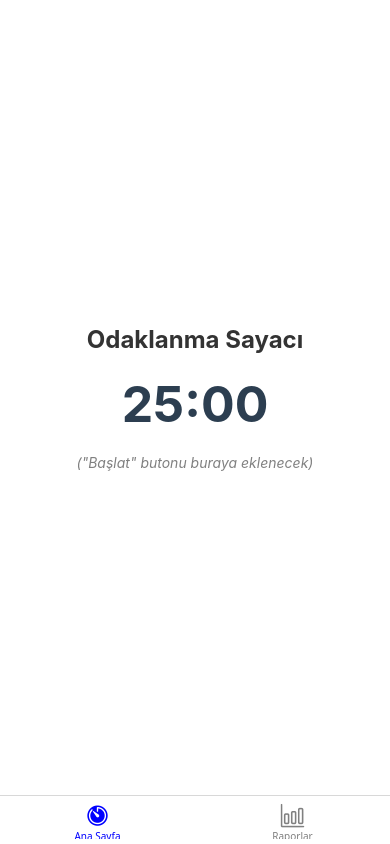
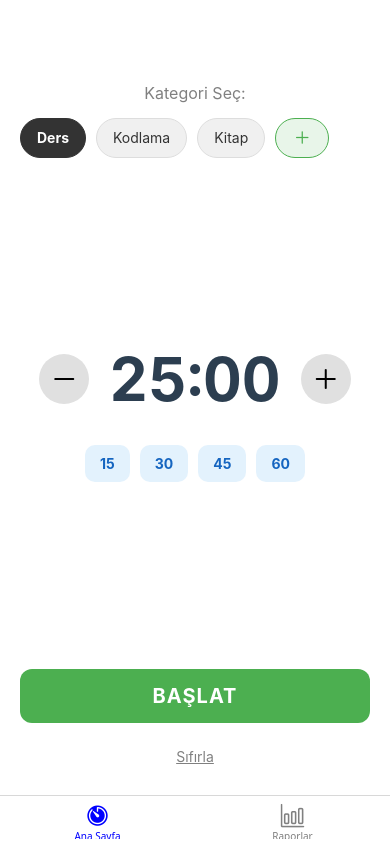
Before and after one commit to aGokceYavas/MobilUygulamaGelistirme, a React Native app: screen / in a window 390 px wide. Built offline with nearby package versions, Linux system fonts and the light colour scheme.

Commit message:
AnaEkran (Süre Sayacı) Sistemi ve Sayfası oluşturuldu

```diff
--- a/src/screens/AnaEkran.js
+++ b/src/screens/AnaEkran.js
@@ -1,41 +1,247 @@
-import { StyleSheet, Text, View } from 'react-native';
+import { Ionicons } from '@expo/vector-icons';
+import { useEffect, useRef, useState } from 'react';
+import {
+  Alert,
+  AppState,
+  Modal,
+  ScrollView,
+  StyleSheet,
+  Text,
+  TextInput,
+  TouchableOpacity,
+  Vibration,
+  View
+} from 'react-native';
 
 export default function AnaEkran() {
+  // --- STATE TANIMLARI (YENİ İSİMLERLE) ---
+  const [kalanSure, setKalanSure] = useState(1500); // Varsayılan 25 dk
+  const [odaklanmaAktif, setOdaklanmaAktif] = useState(false); // Eski 'aktifMi'
+  const [secilenKategori, setSecilenKategori] = useState('Ders');
+
+  // Eski 'kacKereBakti' yerine daha akademik bir isim:
+  const [odakKesintisi, setOdakKesintisi] = useState(0);
+
+  const appStateRef = useRef(AppState.currentState);
+
+  const [kategoriler, setKategoriler] = useState(['Ders', 'Kodlama', 'Kitap']);
+  const [modalAcik, setModalAcik] = useState(false);
+  const [yeniKategoriAdi, setYeniKategoriAdi] = useState('');
+
+  // --- 3. ADIM: DİKKAT DAĞINIKLIĞI TAKİBİ ---
+  useEffect(() => {
+    const durumDinleyicisi = AppState.addEventListener('change', (yeniDurum) => {
+
+      if (
+        appStateRef.current === 'active' &&
+        yeniDurum.match(/inactive|background/) &&
+        odaklanmaAktif // İsim değişti
+      ) {
+        // Sayacı durdur
+        setOdaklanmaAktif(false);
+
+        // Kesinti sayısını arttır
+        setOdakKesintisi((eskiSayi) => eskiSayi + 1);
+
+        Vibration.vibrate(500);
+      }
+
+      appStateRef.current = yeniDurum;
+    });
+
+    return () => {
+      durumDinleyicisi.remove();
+    };
+  }, [odaklanmaAktif]); // İsim değişti
+
+  // --- 2. ADIM: SAYAÇ MOTORU ---
+  useEffect(() => {
+    let zamanlayici = null;
+
+    if (odaklanmaAktif && kalanSure > 0) {
+      zamanlayici = setInterval(() => {
+        setKalanSure((oncekiSure) => oncekiSure - 1);
+      }, 1000);
+    } else if (kalanSure === 0) {
+      // SÜRE BİTTİ
+      setOdaklanmaAktif(false);
+      clearInterval(zamanlayici);
+      Vibration.vibrate(1000);
+
+      Alert.alert(
+        "Tebrikler! 🎉",
+        `${secilenKategori} seansını başarıyla tamamladın.\n\n⚠️ Toplam Odak Kesintisi: ${odakKesintisi}`,
+        [{ text: "Tamam", onPress: () => setOdakKesintisi(0) }]
+      );
+    }
+
+    return () => {
+      if (zamanlayici) clearInterval(zamanlayici);
+    };
+  }, [odaklanmaAktif, kalanSure]);
+
+  // --- DİĞER FONKSİYONLAR ---
+
+  const sureyiFormatla = (toplamSaniye) => {
+    const dk = Math.floor(toplamSaniye / 60);
+    const sn = toplamSaniye % 60;
+    return `${dk}:${sn < 10 ? '0' : ''}${sn}`;
+  };
+
+  const sureyiDegistir = (miktar) => {
+    if (odaklanmaAktif) {
+      Alert.alert("Uyarı", "Süre değişimi için önce odaklanmayı durdurun.");
+      return;
+    }
+    const yeniSure = kalanSure + miktar;
+    if (yeniSure >= 0) setKalanSure(yeniSure);
+  };
+
+  const hizliSec = (dakika) => {
+    if (odaklanmaAktif) {
+      Alert.alert("Uyarı", "Süre değişimi için önce odaklanmayı durdurun.");
+      return;
+    }
+    setKalanSure(dakika * 60);
+  };
+
+  const kategoriEkle = () => {
+    if (yeniKategoriAdi.trim().length === 0) {
+      Alert.alert("Hata", "Kategori ismi boş olamaz.");
+      return;
+    }
+    setKategoriler([...kategoriler, yeniKategoriAdi]);
+    setYeniKategoriAdi('');
+    setSecilenKategori(yeniKategoriAdi);
+    setModalAcik(false);
+  };
+
+  const sifirla = () => {
+    setOdaklanmaAktif(false);
+    setKalanSure(1500);
+    setOdakKesintisi(0);
+  };
+
   return (
     <View style={styles.container}>
-      <Text style={styles.baslik}>Odaklanma Sayacı</Text>
 
-      {/* Basit bir sayaç görüntüsü */}
-      <Text style={styles.sayacText}>25:00</Text>
+      {/* ÜST ALAN */}
+      <View style={styles.ustAlan}>
+        <Text style={styles.etiket}>Kategori Seç:</Text>
+        <View style={{ height: 50 }}>
+          <ScrollView horizontal showsHorizontalScrollIndicator={false} contentContainerStyle={{ alignItems: 'center' }}>
+            {kategoriler.map((kat, index) => (
+              <TouchableOpacity
+                key={index}
+                style={[styles.kategoriButon, secilenKategori === kat && styles.seciliKategoriButon]}
+                onPress={() => setSecilenKategori(kat)}
+              >
+                <Text style={[styles.kategoriYazi, secilenKategori === kat && styles.seciliKategoriYazi]}>{kat}</Text>
+              </TouchableOpacity>
+            ))}
+            <TouchableOpacity
+              style={[styles.kategoriButon, { backgroundColor: '#e8f5e9', borderColor: '#4CAF50' }]}
+              onPress={() => setModalAcik(true)}
+            >
+              <Ionicons name="add" size={20} color="#4CAF50" />
+            </TouchableOpacity>
+          </ScrollView>
+        </View>
+      </View>
 
-      <Text style={styles.bilgiText}>
-        ("Başlat" butonu buraya eklenecek)
-      </Text>
+      {/* ORTA ALAN */}
+      <View style={styles.ortaAlan}>
+        <View style={styles.sayacSatiri}>
+          <TouchableOpacity style={styles.ayarButonu} onPress={() => sureyiDegistir(-60)}>
+            <Ionicons name="remove" size={32} color="black" />
+          </TouchableOpacity>
+
+          <Text style={styles.sayacYazi}>{sureyiFormatla(kalanSure)}</Text>
+
+          <TouchableOpacity style={styles.ayarButonu} onPress={() => sureyiDegistir(60)}>
+            <Ionicons name="add" size={32} color="black" />
+          </TouchableOpacity>
+        </View>
+
+        <View style={styles.hizliSecimSatiri}>
+          {[15, 30, 45, 60].map((dk) => (
+            <TouchableOpacity key={dk} style={styles.hizliButon} onPress={() => hizliSec(dk)}>
+              <Text style={styles.hizliButonYazi}>{dk}</Text>
+            </TouchableOpacity>
+          ))}
+        </View>
+
+        {odakKesintisi > 0 && (
+          <Text style={{ marginTop: 20, color: '#d32f2f', fontWeight: 'bold' }}>
+            ⚠️ {odakKesintisi} kez odak kesintisi!
+          </Text>
+        )}
+      </View>
+
+      {/* ALT ALAN */}
+      <View style={styles.altAlan}>
+        <TouchableOpacity
+          style={[styles.anaButon, odaklanmaAktif ? styles.durdurRenk : styles.baslatRenk]}
+          onPress={() => setOdaklanmaAktif(!odaklanmaAktif)}
+        >
+          <Text style={styles.anaButonYazi}>{odaklanmaAktif ? 'DURAKLAT' : 'BAŞLAT'}</Text>
+        </TouchableOpacity>
+
+        <TouchableOpacity onPress={sifirla} style={styles.sifirlaLink}>
+          <Text style={styles.sifirlaYazi}>Sıfırla</Text>
+        </TouchableOpacity>
+      </View>
+
+      {/* MODAL (Değişmedi) */}
+      <Modal animationType="slide" transparent={true} visible={modalAcik} onRequestClose={() => setModalAcik(false)}>
+        <View style={styles.modalArkaPlan}>
+          <View style={styles.modalKutu}>
+            <Text style={styles.modalBaslik}>Yeni Kategori Ekle</Text>
+            <TextInput
+              style={styles.input} placeholder="Örn: Spor, Proje..."
+              value={yeniKategoriAdi} onChangeText={setYeniKategoriAdi} autoFocus={true}
+            />
+            <View style={styles.modalButonlar}>
+              <TouchableOpacity style={[styles.modalBtn, { backgroundColor: '#ccc' }]} onPress={() => setModalAcik(false)}>
+                <Text>İptal</Text>
+              </TouchableOpacity>
+              <TouchableOpacity style={[styles.modalBtn, { backgroundColor: '#4CAF50' }]} onPress={kategoriEkle}>
+                <Text style={{ color: '#fff', fontWeight: 'bold' }}>Ekle</Text>
+              </TouchableOpacity>
+            </View>
+          </View>
+        </View>
+      </Modal>
     </View>
   );
 }
 
 const styles = StyleSheet.create({
-  container: {
-    flex: 1,
-    backgroundColor: '#fff',
-    justifyContent: 'center',
-    alignItems: 'center',
-  },
-  baslik: {
-    fontSize: 24,
-    fontWeight: 'bold',
-    marginBottom: 20,
-    color: '#333'
-  },
-  sayacText: {
-    fontSize: 50,
-    fontWeight: 'bold',
-    color: '#2c3e50'
-  },
-  bilgiText: {
-    marginTop: 20,
-    color: 'gray',
-    fontStyle: 'italic'
-  }
+  container: { flex: 1, backgroundColor: '#fff', paddingTop: 50, paddingHorizontal: 20, justifyContent: 'space-between', paddingBottom: 20 },
+  ustAlan: { height: '20%', justifyContent: 'center' },
+  etiket: { fontSize: 16, color: 'gray', marginBottom: 10, textAlign: 'center' },
+  kategoriButon: { paddingVertical: 8, paddingHorizontal: 16, backgroundColor: '#f0f0f0', borderRadius: 20, marginRight: 10, borderWidth: 1, borderColor: '#ddd', height: 40, justifyContent: 'center' },
+  seciliKategoriButon: { backgroundColor: '#333', borderColor: '#333' },
+  kategoriYazi: { color: '#333' },
+  seciliKategoriYazi: { color: '#fff', fontWeight: 'bold' },
+  ortaAlan: { height: '50%', justifyContent: 'center', alignItems: 'center' },
+  sayacSatiri: { flexDirection: 'row', alignItems: 'center', marginBottom: 30 },
+  sayacYazi: { fontSize: 60, fontWeight: 'bold', color: '#2c3e50', marginHorizontal: 20, fontVariant: ['tabular-nums'] },
+  ayarButonu: { width: 50, height: 50, borderRadius: 25, backgroundColor: '#e0e0e0', justifyContent: 'center', alignItems: 'center' },
+  hizliSecimSatiri: { flexDirection: 'row' },
+  hizliButon: { backgroundColor: '#e3f2fd', paddingVertical: 10, paddingHorizontal: 15, borderRadius: 10, marginHorizontal: 5 },
+  hizliButonYazi: { color: '#1565c0', fontWeight: 'bold' },
+  altAlan: { height: '20%', justifyContent: 'flex-end', alignItems: 'center' },
+  anaButon: { width: '100%', paddingVertical: 15, borderRadius: 12, alignItems: 'center' },
+  baslatRenk: { backgroundColor: '#4caf50' },
+  durdurRenk: { backgroundColor: '#f44336' },
+  anaButonYazi: { color: '#fff', fontSize: 20, fontWeight: 'bold', letterSpacing: 1 },
+  sifirlaLink: { marginTop: 15, padding: 10 },
+  sifirlaYazi: { color: 'gray', textDecorationLine: 'underline' },
+  modalArkaPlan: { flex: 1, backgroundColor: 'rgba(0,0,0,0.5)', justifyContent: 'center', alignItems: 'center' },
+  modalKutu: { width: '80%', backgroundColor: '#fff', padding: 20, borderRadius: 15, elevation: 5 },
+  modalBaslik: { fontSize: 18, fontWeight: 'bold', marginBottom: 15, textAlign: 'center' },
+  input: { borderWidth: 1, borderColor: '#ddd', borderRadius: 8, padding: 10, marginBottom: 20 },
+  modalButonlar: { flexDirection: 'row', justifyContent: 'space-between' },
+  modalBtn: { flex: 1, padding: 10, borderRadius: 8, alignItems: 'center', marginHorizontal: 5 }
 });
```
